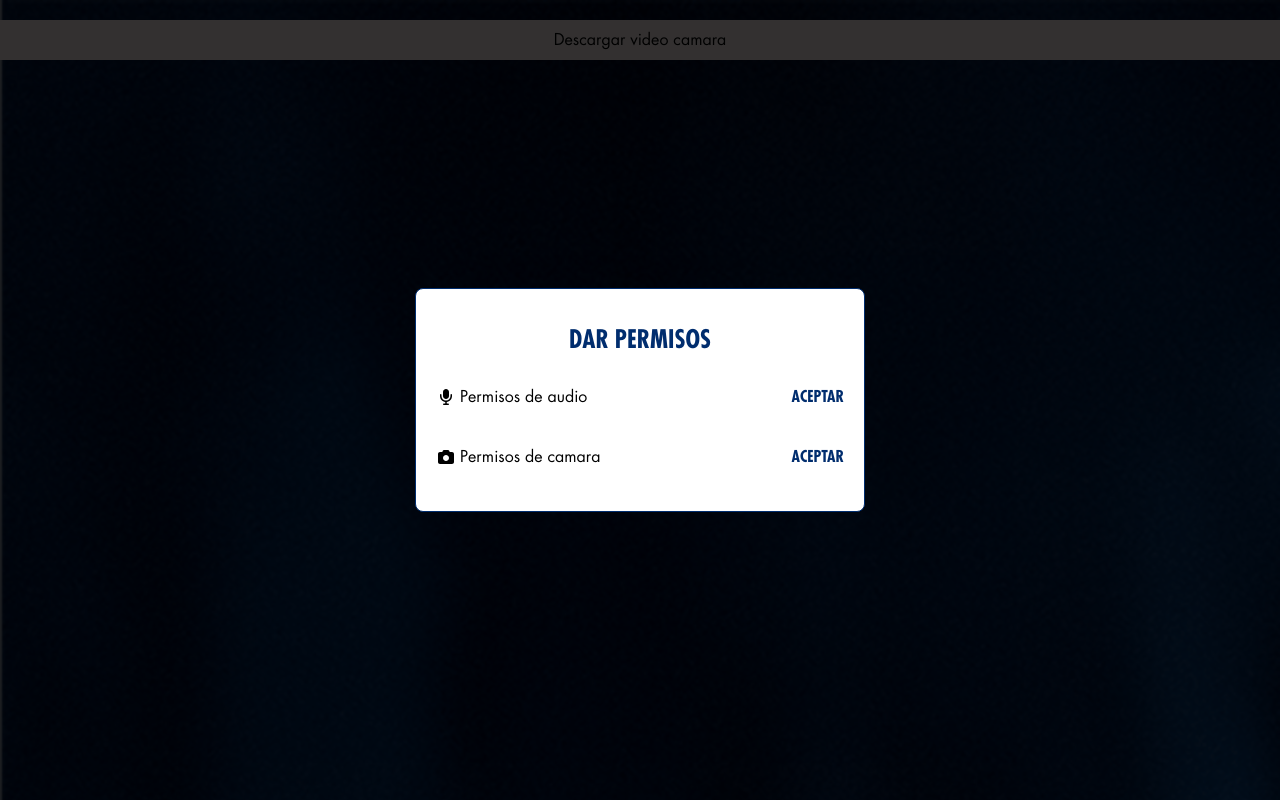
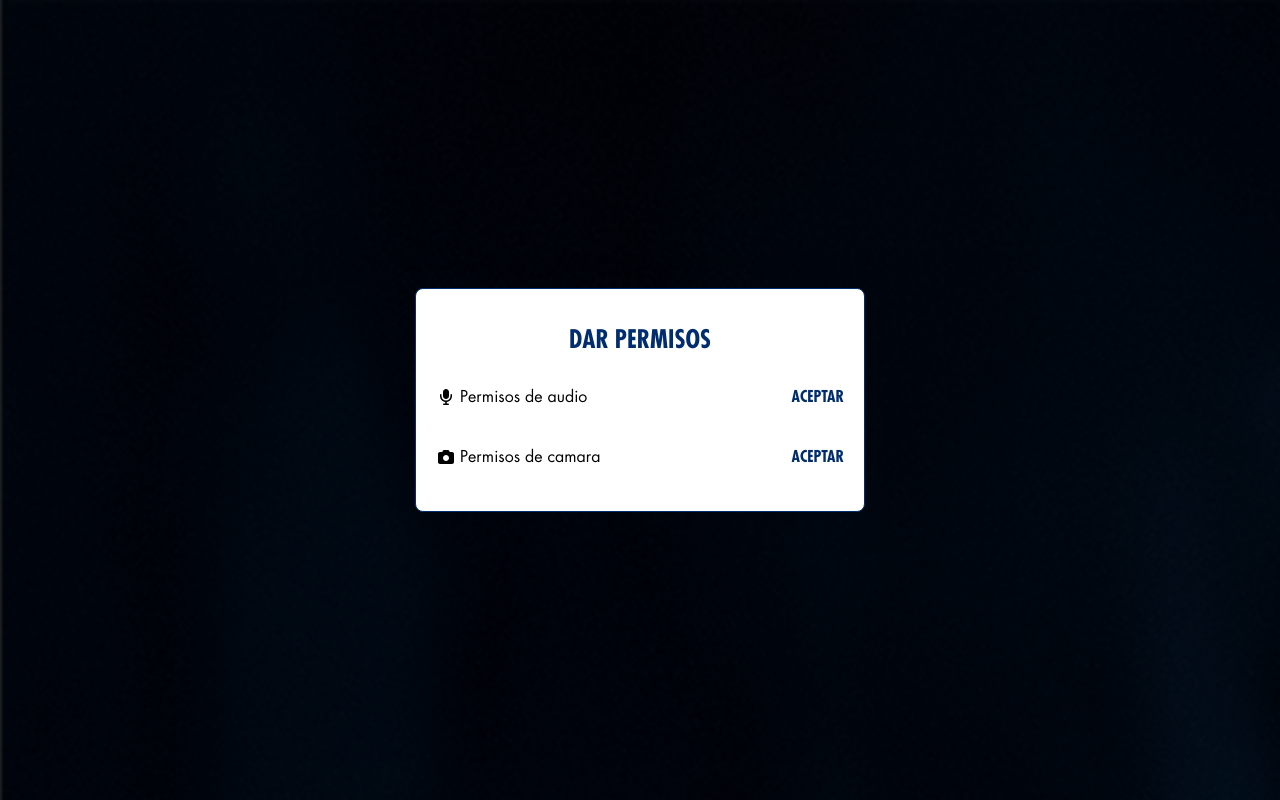
Before and after one commit to jhosuapp/karaoke-150, a React (Vite) app: page / in a window 1280 px wide. Shown: the top 800 px of the page. Built offline with nearby package versions, Linux system fonts and the light colour scheme.

Commit message:
test: audio

```diff
--- a/src/features/karaoke/hooks/useKaraoke.controller.ts
+++ b/src/features/karaoke/hooks/useKaraoke.controller.ts
@@ -1,6 +1,7 @@
 import { useAnimation } from "framer-motion";
 import { useEffect, useRef, useState } from "react";
 import { useKaraokeStore } from "../stores";
+import audioMp3 from '/assets/audio-2.mp3';
 
 type Props = {
     stopRecording: ()=> void;
@@ -17,6 +18,9 @@ const useKaraokeController = ({ stopRecording, stopRecordingAudio, stopRecording
     const setIsPlaying = useKaraokeStore(state => state.setIsPlaying);
 
     const playMusic = () => {
+        const audioTest = new Audio(audioMp3);
+        audioTest.loop = true;
+        audioTest.play();
         if (!audioRef.current) return;
 
         const audio = audioRef.current;
--- a/src/features/karaoke/views/Karaoke.view.tsx
+++ b/src/features/karaoke/views/Karaoke.view.tsx
@@ -44,14 +44,6 @@ const KaraokeView = () => {
     } = useKaraokeController({ stopRecordingAudio, stopRecordingCamera, stopRecording });
 
     const permissions = statusMic.hasPermissions && statusCam.hasPermissions;
-
-    const hanldeClickSound = () => {
-        setTimeout(()=>{
-            const audio = new Audio(audioMp3);
-            audio.loop = true;
-            audio.play();
-        },4000);
-    };
 
     return (
         <section className="w-full animate-fadeIn">
@@ -109,12 +101,6 @@ const KaraokeView = () => {
                 />
             )}
 
-            <div className="relative z-10">
-                <button className="bg-red-50 h-[40px] w-full mt-5 flex items-center justify-center" onClick={hanldeClickSound}>
-                    Descargar video camara
-                </button>
-            </div>
-
             {audioBlob && (
                 <div className="relative z-10">
                     <button className="bg-red-50 h-[40px] w-full mt-5 flex items-center justify-center" onClick={downloadRecordingCamera}>
```
